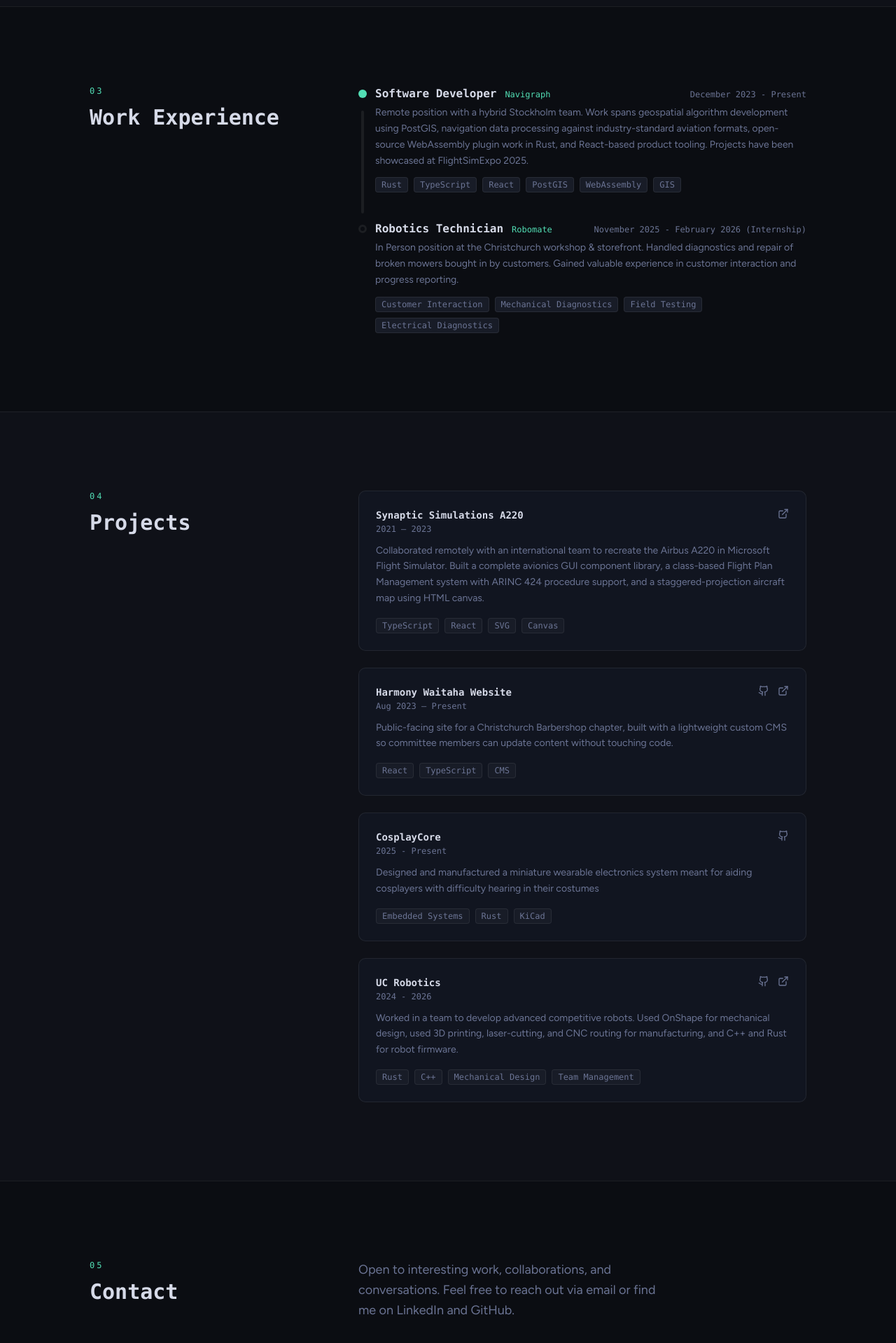
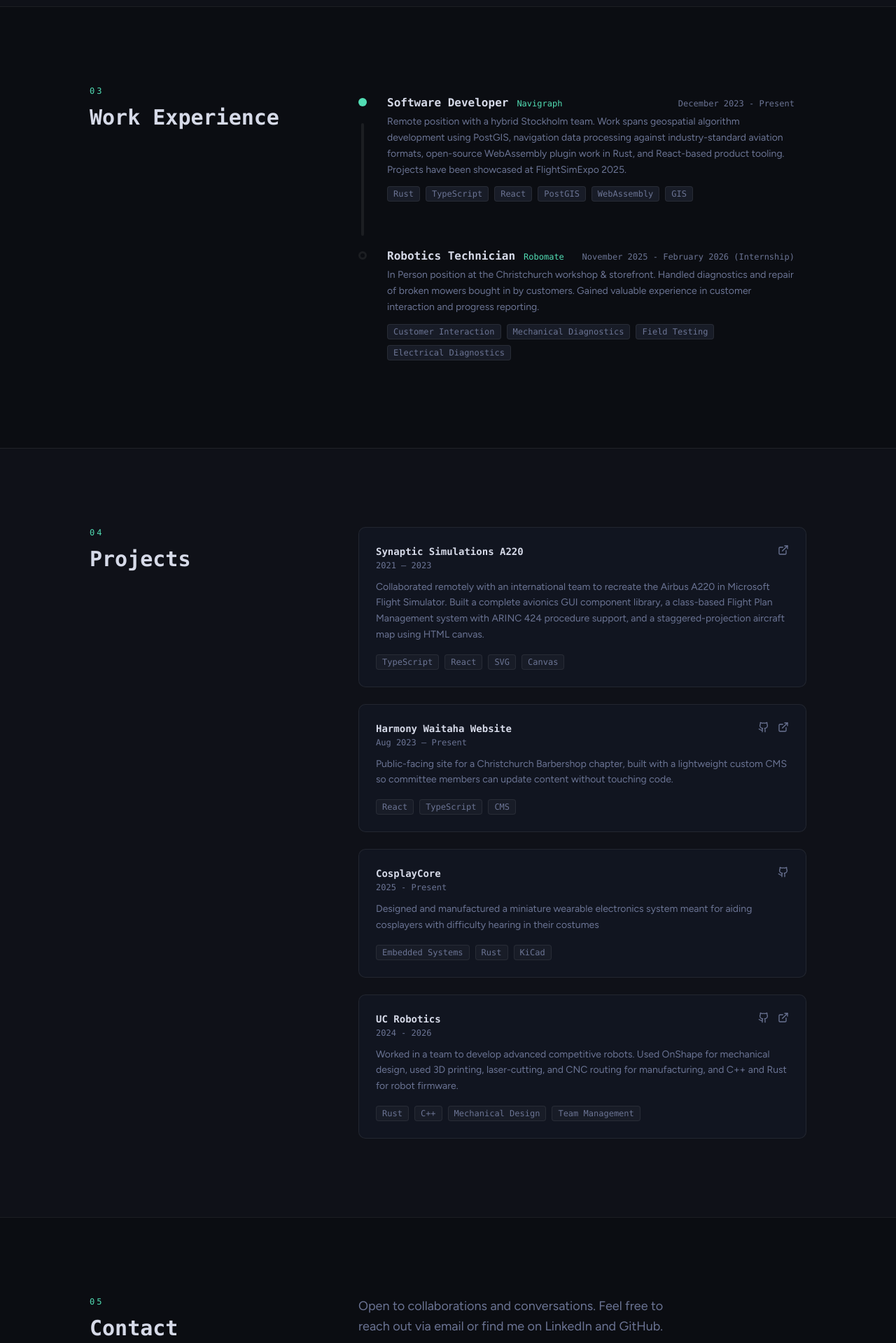
Before and after one commit to professoralex13/cutforth.dev, a React (Vite) app: page / in a window 1280 px wide. Shown: the part 1940-3859 px from the top of the page at 70% size. Built offline with nearby package versions, Linux system fonts and the light colour scheme.

Commit message:
add interactive experience

```diff
--- a/src/components/contact.tsx
+++ b/src/components/contact.tsx
@@ -34,8 +34,8 @@ export default function Contact() {
 				</div>
 				<div className="space-y-8">
 					<p className="text-muted-foreground font-[Figtree,sans-serif] text-lg leading-relaxed max-w-md">
-						Open to interesting work, collaborations, and conversations. Feel
-						free to reach out via email or find me on LinkedIn and GitHub.
+						Open to collaborations and conversations. Feel free to reach out via
+						email or find me on LinkedIn and GitHub.
 					</p>
 					<div className="space-y-4">
 						{CONTACTS.map((link) => (
--- a/src/components/experience.tsx
+++ b/src/components/experience.tsx
@@ -4,7 +4,7 @@ const EXPERIENCE = [
 	{
 		position: "Software Developer",
 		company: "Navigraph",
-		link: "navigraph.com",
+		link: "https://navigraph.com",
 		skills: ["Rust", "TypeScript", "React", "PostGIS", "WebAssembly", "GIS"],
 		period: "December 2023 - Present",
 		description: `Remote position with a hybrid Stockholm team. Work spans
@@ -18,7 +18,7 @@ const EXPERIENCE = [
 	{
 		position: "Robotics Technician",
 		company: "Robomate",
-		link: "robomate.co.nz",
+		link: "https://robomate.co.nz",
 		skills: [
 			"Customer Interaction",
 			"Mechanical Diagnostics",
@@ -48,22 +48,29 @@ export default function Experience() {
 					{EXPERIENCE.map((experience, i) => (
 						<div
 							key={`${experience.company}/${experience.position}`}
-							className="grid grid-cols-[min-content_1fr]"
+							className="group grid grid-cols-[min-content_1fr]"
 						>
-							<div className="space-y-4.5 pr-3 pt-1.5">
+							<div className="space-y-6 pr-3 pt-4.5">
 								<div
 									className={clsx(
-										"size-3 rounded-full mx-auto",
+										"size-3 rounded-full mx-auto transition-all duration-300",
 										experience.ongoing
-											? "bg-primary"
-											: "border-3 border-border",
+											? "bg-primary group-hover:scale-110"
+											: "border-3 border-border group-hover:border-primary/80",
 									)}
 								/>
 								{i !== EXPERIENCE.length - 1 && (
-									<div className="w-1 rounded-full bg-border h-full mx-auto" />
+									<div className="w-1 rounded-full bg-border h-full mx-auto transition-colors duration-300 group-hover:bg-primary/35" />
 								)}
 							</div>
 							<div>
+								<a
+									href={experience.link}
+									target="_blank"
+									rel="noopener noreferrer"
+									aria-label={`Visit ${experience.company} website`}
+									className="block rounded-xl border border-transparent px-4 py-3 transition-all duration-300 ease-out hover:border-primary/35 hover:bg-secondary/60 hover:shadow-[0_0_0_1px_rgba(82,221,180,0.12)] focus-visible:outline-none focus-visible:ring-2 focus-visible:ring-primary/50 focus-visible:ring-offset-2 focus-visible:ring-offset-background md:hover:translate-x-1"
+								>
 									<div className="flex flex-wrap items-baseline gap-3 mb-1">
 										<h3 className="font-mono text-base font-semibold text-foreground">
 											{experience.position}
@@ -78,7 +85,7 @@ export default function Experience() {
 									<p className="text-sm text-muted-foreground font-[Figtree,sans-serif] leading-relaxed">
 										{experience.description}
 									</p>
-								<div className="flex flex-wrap gap-2 mt-3">
+									<div className="flex flex-wrap items-center gap-2 mt-3">
 										{experience.skills.map((t) => (
 											<span
 												key={t}
@@ -87,7 +94,11 @@ export default function Experience() {
 												{t}
 											</span>
 										))}
+										<span className="font-mono text-[11px] text-primary ml-auto opacity-0 group-hover:opacity-90 ease-out transition-opacity">
+											Visit site
+										</span>
 									</div>
+								</a>
 							</div>
 						</div>
 					))}
```
Lines whose indentation alone changed are shown as unchanged.
